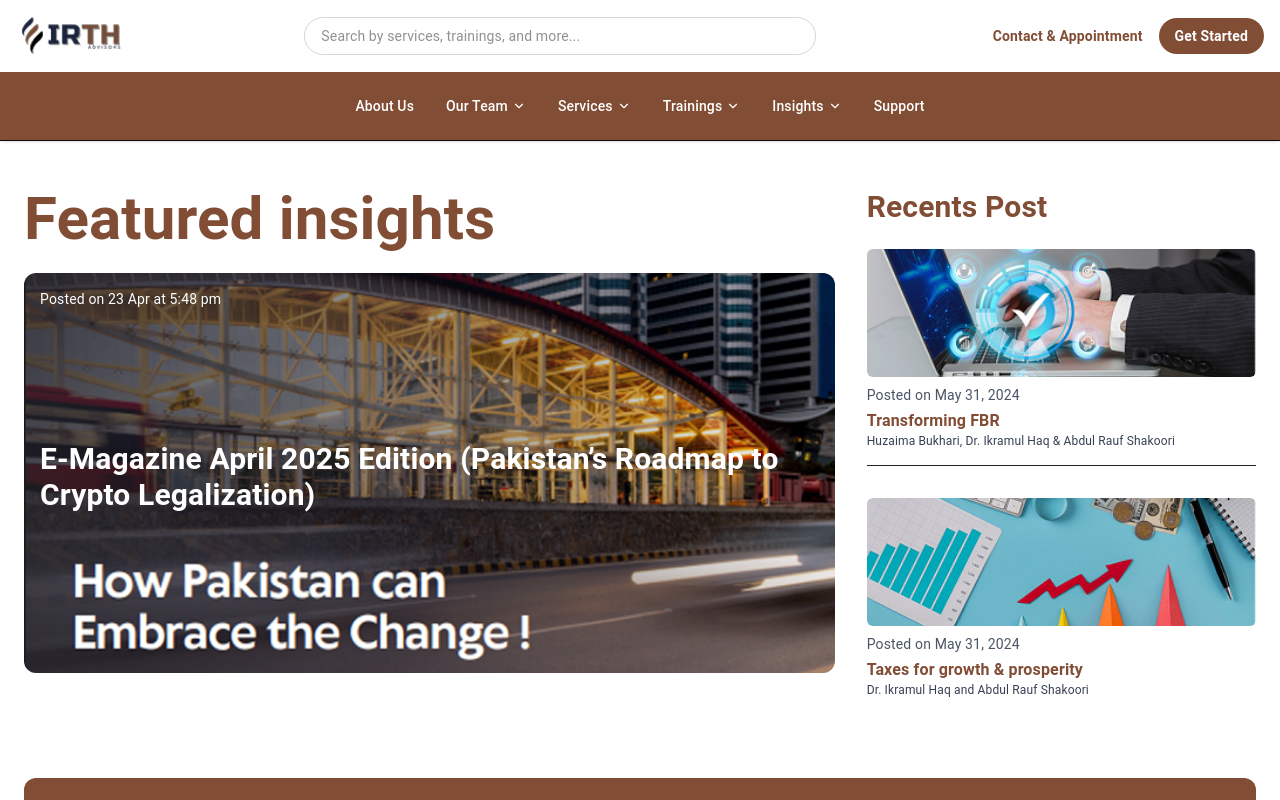
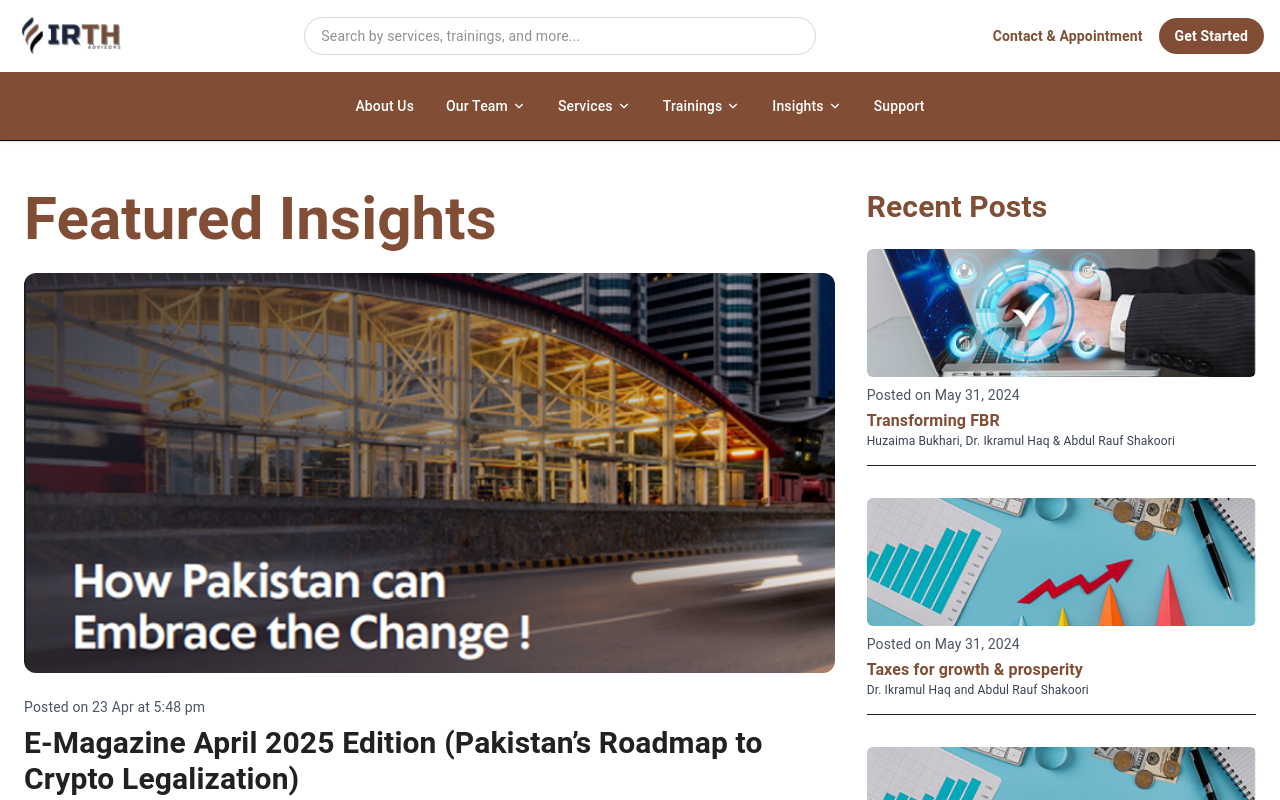
Before and after one commit to nodesbyte/advisor, a React (Vite) app: page /featured in a window 1280 px wide. Shown: the top 800 px of the page. Built offline with nearby package versions, Linux system fonts and the light colour scheme; a web font is replaced by a local one.

Commit message:
Fixed navbar issue

```diff
--- a/src/components/FeaturedInsights.jsx
+++ b/src/components/FeaturedInsights.jsx
@@ -15,10 +15,28 @@ const postsData = [
         date: 'May 31, 2024',
         title: 'Taxes for growth & prosperity',
         authors: 'Dr. Ikramul Haq and Abdul Rauf Shakoori'
-    }
+    },
+    {
+        image: recent2,
+        date: 'May 31, 2024',
+        title: 'Taxes for growth & prosperity',
+        authors: 'Dr. Ikramul Haq and Abdul Rauf Shakoori'
+    },
+    {
+        image: recent2,
+        date: 'May 31, 2024',
+        title: 'Taxes for growth & prosperity',
+        authors: 'Dr. Ikramul Haq and Abdul Rauf Shakoori'
+    },
+    {
+        image: recent2,
+        date: 'May 31, 2024',
+        title: 'Taxes for growth & prosperity',
+        authors: 'Dr. Ikramul Haq and Abdul Rauf Shakoori'
+    },
 ];
 
-const FeaturedInsights = ({ isInteractive = false }) => {
+const FeaturedInsights = ({ isInteractive = false, isInsightsPage = false }) => {
     const [featuredPost, setFeaturedPost] = useState({
         image: featuredImage,
         date: '23 Apr at 5:48 pm',
@@ -51,32 +69,58 @@ const FeaturedInsights = ({ isInteractive = false }) => {
         setRecentPosts(updatedRecent);
     };
 
+    // Display only two recent posts on non-Insights pages
+    const recentPostsToShow = isInsightsPage ? recentPosts : recentPosts.slice(0, 2);
+
     return (
         <section className="bg-white py-12 px-6">
             <div className="max-w-7xl mx-auto grid md:grid-cols-3 gap-8">
-                {/* Featured */}
+                {/* Featured Post */}
                 <div className="md:col-span-2">
-                    <h2 className="text-6xl font-bold text-[#814d35] mb-6 font-lisu">Featured insights</h2>
+                    <h2 className="text-6xl font-bold text-[#814d35] mb-6 font-lisu">Featured Insights</h2>
+
+                    {/* Featured Image Section */}
                     <div className="relative rounded-xl overflow-hidden">
                         <img src={featuredPost.image} alt="Featured" className="w-full h-[400px] object-cover" />
-                        <div className="absolute top-4 left-4 text-white text-sm">Posted on {featuredPost.date}</div>
-                        <div className="absolute bottom-40 left-4 text-white">
-                            <h3 className="text-3xl font-bold">{featuredPost.title}</h3>
+
+                        {/* Text Overlay - Only for non-Insights pages */}
+                        {!isInsightsPage && (
+                            <>
+                                <div className="absolute top-4 left-4 text-white text-sm">Posted on {featuredPost.date}</div>
+                                <div className="absolute bottom-40 left-4 text-white">
+                                    <h3 className="text-3xl font-bold">
+                                        {featuredPost.title.split('\n').map((line, index) => (
+                                            <span key={index}>
+                                                {line}
+                                                <br />
+                                            </span>
+                                        ))}
+                                    </h3>
+                                </div>
+                            </>
+                        )}
+                    </div>
+
+                    {/* For Insights Page, show the text below the image */}
+                    {isInsightsPage && (
+                        <div className="mt-6">
+                            <div className="text-sm text-gray-600">Posted on {featuredPost.date}</div>
+                            <h3 className="text-3xl font-bold mt-2">{featuredPost.title}</h3>
                         </div>
-                    </div>
+                    )}
                 </div>
 
-                {/* Recents */}
+                {/* Recent Posts */}
                 <div>
-                    <h3 className="text-3xl font-bold text-[#814d35] mb-6">Recents Post</h3>
+                    <h3 className="text-3xl font-bold text-[#814d35] mb-6">Recent Posts</h3>
 
-                    {recentPosts.map((post, index) => (
+                    {recentPostsToShow.map((post, index) => (
                         <div key={index} className="mb-8 cursor-pointer" onClick={() => handleRecentClick(index)}>
                             <img src={post.image} alt={`Post ${index + 1}`} className="w-full h-32 object-cover rounded-md mb-2" />
                             <div className="text-sm text-gray-600 mb-1">Posted on {post.date}</div>
                             <h4 className="text-md font-bold text-[#814d35]">{post.title}</h4>
                             <p className="text-xs text-gray-700">{post.authors}</p>
-                            {index !== recentPosts.length - 1 && <hr className="my-4" />}
+                            {index !== recentPostsToShow.length - 1 && <hr className="my-4" />}
                         </div>
                     ))}
                 </div>
--- a/src/pages/Insights.jsx
+++ b/src/pages/Insights.jsx
@@ -3,7 +3,7 @@ import Featured from "../components/FeaturedInsights";
 export default function Insights() {
   return (
     <>
-  <Featured isInteractive={true} />
+  <Featured isInteractive={true} isInsightsPage={true}/>
 
     </>
   )
```
Also changed, not shown: src/components/DropdownMenu.jsx (+24 -33 lines).
